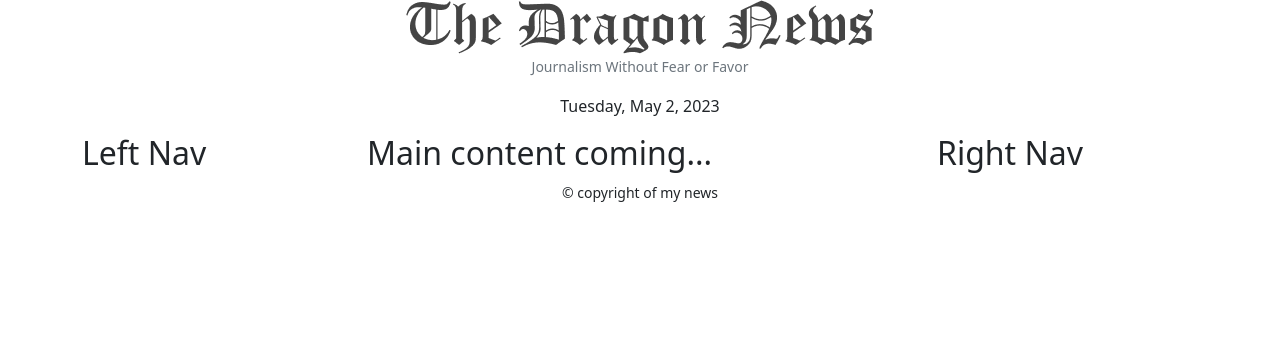
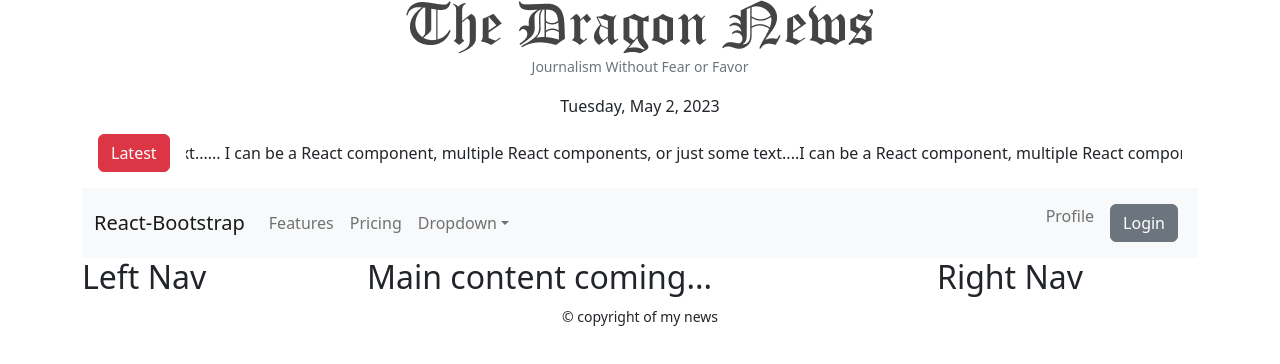
Before and after one commit to asrafsujan247/the-news-dragon, a React (Vite) app: page / in a window 1280 px wide. Shown: the top 364 px of the page. Built offline with nearby package versions, Linux system fonts and the light colour scheme.

Commit message:
added latest news button and showed some text animation with react marquee and added navbar

```diff
--- a/package.json
+++ b/package.json
@@ -18,6 +18,7 @@
     "react": "^18.2.0",
     "react-bootstrap": "^2.7.4",
     "react-dom": "^18.2.0",
+    "react-fast-marquee": "^1.5.2",
     "react-router-dom": "^6.11.0",
     "sort-by": "^1.2.0"
   },
--- a/src/pages/Shared/Header/Header.jsx
+++ b/src/pages/Shared/Header/Header.jsx
@@ -1,10 +1,12 @@
 import React from "react";
 import logo from "../../../assets/logo.png";
 import moment from "moment";
+import { Button, Container, Nav, NavDropdown, Navbar } from "react-bootstrap";
+import Marquee from "react-fast-marquee";
 
 const Header = () => {
   return (
-    <div>
+    <Container>
       <div className="text-center">
         <img src={logo} alt="" />
         <p className="text-secondary">
@@ -12,7 +14,46 @@
         </p>
         <p>{moment().format("dddd, MMMM D, YYYY")}</p>
       </div>
-    </div>
+      <div className="d-flex gap-3 m-3">
+        <Button variant="danger">Latest</Button>
+        <Marquee speed={100}>
+          I can be a React component, multiple React components, or just some
+          text...... I can be a React component, multiple React components, or
+          just some text....
+        </Marquee>
+      </div>
+      <Navbar collapseOnSelect expand="lg" bg="light" variant="light">
+        <Container>
+          <Navbar.Brand href="#home">React-Bootstrap</Navbar.Brand>
+          <Navbar.Toggle aria-controls="responsive-navbar-nav" />
+          <Navbar.Collapse id="responsive-navbar-nav">
+            <Nav className="me-auto">
+              <Nav.Link href="#features">Features</Nav.Link>
+              <Nav.Link href="#pricing">Pricing</Nav.Link>
+              <NavDropdown title="Dropdown" id="collasible-nav-dropdown">
+                <NavDropdown.Item href="#action/3.1">Action</NavDropdown.Item>
+                <NavDropdown.Item href="#action/3.2">
+                  Another action
+                </NavDropdown.Item>
+                <NavDropdown.Item href="#action/3.3">
+                  Something
+                </NavDropdown.Item>
+                <NavDropdown.Divider />
+                <NavDropdown.Item href="#action/3.4">
+                  Separated link
+                </NavDropdown.Item>
+              </NavDropdown>
+            </Nav>
+            <Nav>
+              <Nav.Link href="#deets">Profile</Nav.Link>
+              <Nav.Link eventKey={2} href="#memes">
+                <Button variant="secondary">Login</Button>
+              </Nav.Link>
+            </Nav>
+          </Navbar.Collapse>
+        </Container>
+      </Navbar>
+    </Container>
   );
 };
 
```
Also changed, not shown: 1 other file (tests, documents, lock files or other folders).
